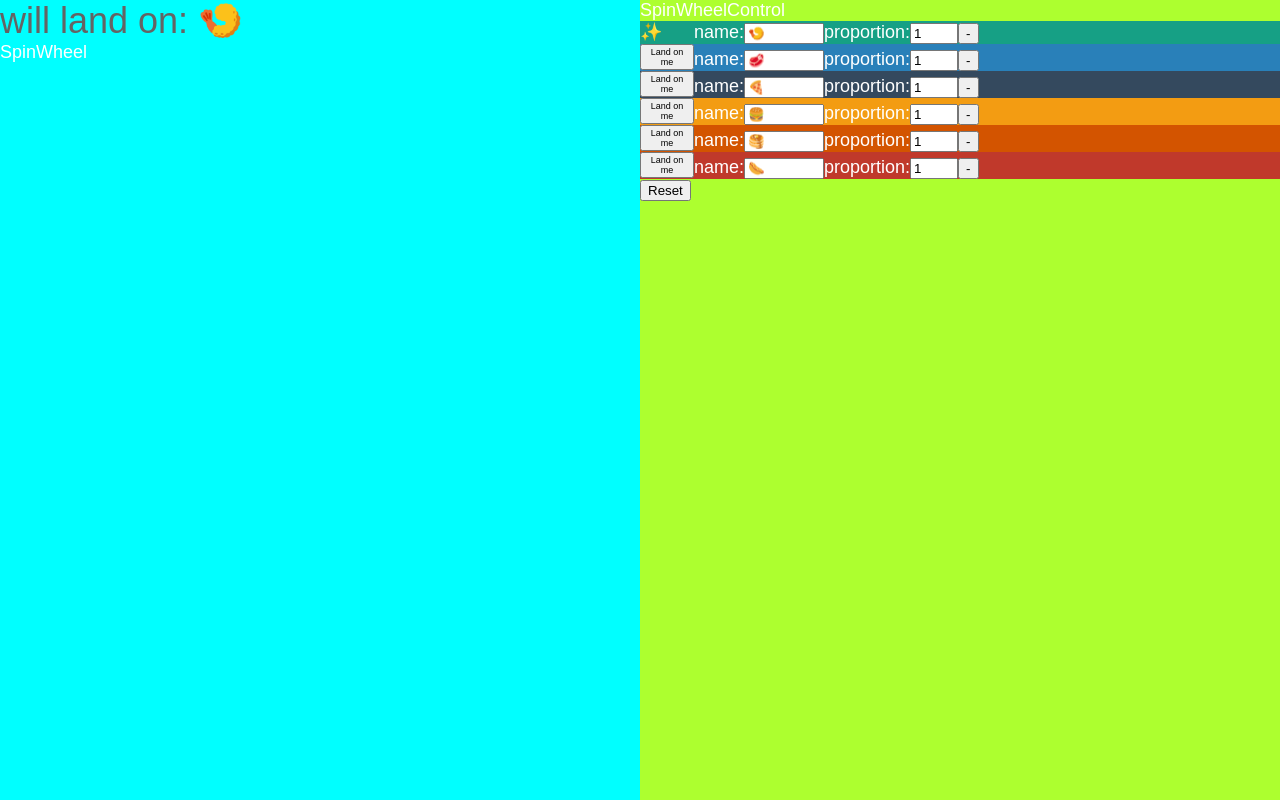
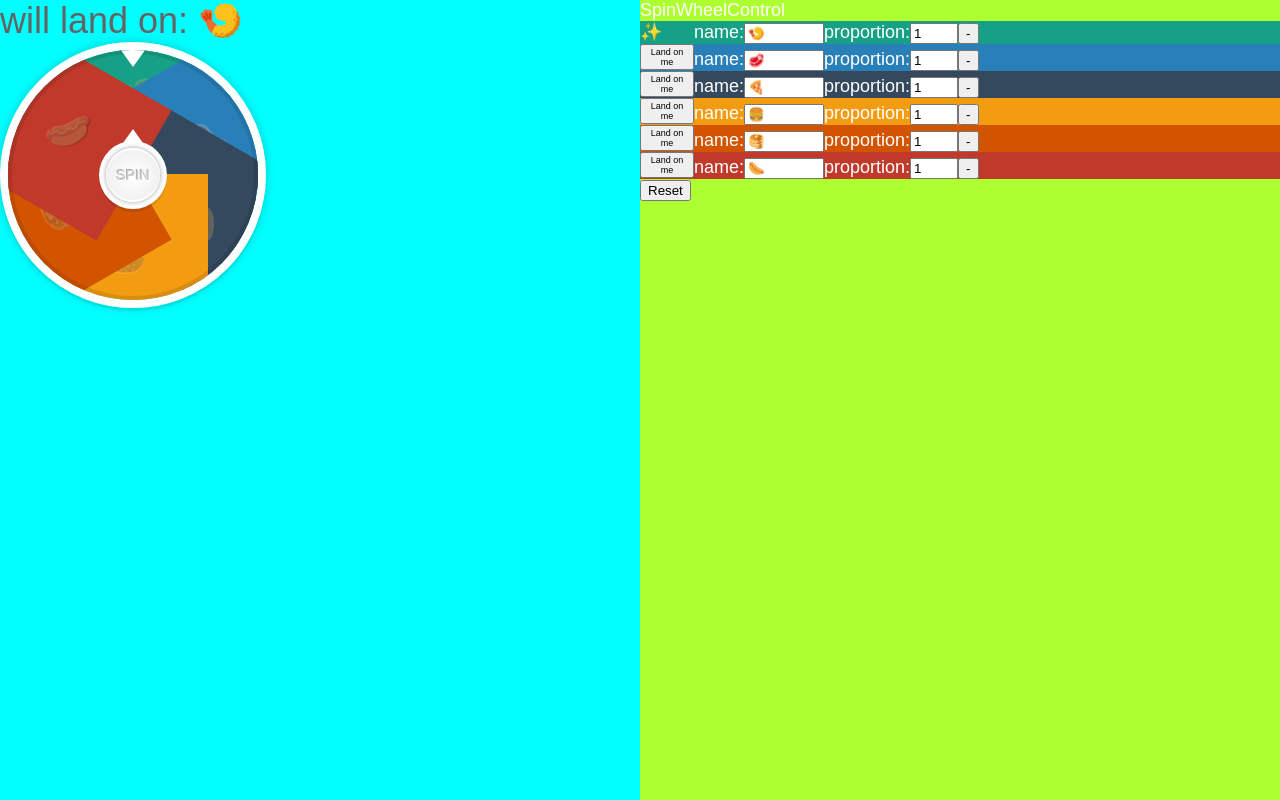
Before and after one commit to bigiCrab/react-spin-wheel, a React (Create React App) app: page / in a window 1280 px wide. Built offline with nearby package versions, Linux system fonts and the light colour scheme.

Commit message:
add base of the spin wheel ui

```diff
--- a/src/App.tsx
+++ b/src/App.tsx
@@ -3,16 +3,17 @@ import "./App.scss";
 import SpinWheel from "./components/spin-wheel/spin-wheel.component";
 import SpinWheelControl from "./components/spin-wheel-control/spin-wheel-control.component";
 
-type Prize = {
+export type Prize = {
   name: string; // The name of the prize
   color?: string; // text color,  stand out from bgColor
   bgColor: string; // background color
   proportion: number; // proportion of the board
 };
 
-type SpinWheelSetting = {
+export type SpinWheelSetting = {
   landOnIdx: number; // well land on index of the prizes
   prizes: Prize[];
+  ux: { baseRotationTime: number; baseDegree: number };
 };
 
 const SPIN_WHEEL_SETTING: SpinWheelSetting = {
@@ -49,6 +50,10 @@ const SPIN_WHEEL_SETTING: SpinWheelSetting = {
       proportion: 1,
     },
   ],
+  ux: {
+    baseRotationTime: 5,
+    baseDegree: 7 * 360, // minimum rotation angle
+  },
 };
 
 const App = () => {
@@ -61,7 +66,10 @@ const App = () => {
         <div className="showSelect">
           will land on: {prizes[landOnIdx]?.name}
         </div>
-        <SpinWheel></SpinWheel>
+        <SpinWheel
+          spinWheelSetting={spinWheelSetting}
+          spinText="SPIN"
+        ></SpinWheel>
       </div>
       <div className="spin-wheel-control-container">
         <SpinWheelControl></SpinWheelControl>
--- a/src/components/spin-wheel/spin-wheel.component.tsx
+++ b/src/components/spin-wheel/spin-wheel.component.tsx
@@ -1,4 +1,63 @@
-const SpinWheel = () => {
-  return <div className="spin-wheel">SpinWheel</div>;
+import { useState } from "react";
+import { Prize, SpinWheelSetting } from "../../App";
+import "./spin-wheel.style.scss";
+
+const SpinWheel = ({
+  spinWheelSetting,
+  spinText,
+}: {
+  spinWheelSetting: SpinWheelSetting;
+  spinText?: string;
+}) => {
+  const DEFAULT_SPIN_TEXT = "START";
+  const {
+    prizes,
+    landOnIdx,
+    ux: { baseRotationTime, baseDegree },
+  } = spinWheelSetting;
+
+  const [innerWheelRotate, setInnerWheelRotate] = useState(0);
+
+  return (
+    <div className="spin-wheel">
+      <div className="wheel">
+        <div
+          className="inner-wheel"
+          style={{
+            rotate: `${innerWheelRotate}deg`,
+            transition: `all ${baseRotationTime}s cubic-bezier(0.11,-0.03, 0, 1)`,
+          }}
+        >
+          {prizes.map((prize, i) => (
+            <div
+              className="sec"
+              key={i}
+              style={{
+                rotate: `${60 * i}deg`,
+                color: `${prize.color}`,
+                borderColor: `${prize.bgColor}`,
+              }}
+            >
+              <span className="prize">{prize.name}</span>
+            </div>
+          ))}
+        </div>
+
+        <div
+          className="spin-btn"
+          onClick={() => {
+            // TODO do some calculations here
+            setInnerWheelRotate((pre) => innerWheelRotate + baseDegree);
+          }}
+        >
+          <div className="inner-spin">
+            <div className="spin-text">{spinText ?? DEFAULT_SPIN_TEXT}</div>
+          </div>
+        </div>
+
+        <div className="shine"></div>
+      </div>
+    </div>
+  );
 };
 export default SpinWheel;
--- /dev/null
+++ b/src/components/spin-wheel/spin-wheel.style.scss
@@ -0,0 +1,162 @@
+.spin-wheel {
+  .wheel {
+    width: 250px;
+    height: 250px;
+    border-radius: 50%;
+    position: relative;
+    overflow: hidden;
+    border: 8px solid #fff;
+    box-shadow: rgba(0, 0, 0, 0.2) 0px 0px 10px, rgba(0, 0, 0, 0.05) 0px 3px 0px;
+    transform: rotate(0deg);
+
+    &:before {
+      content: "";
+      position: absolute;
+      border: 4px solid rgba(0, 0, 0, 0.1);
+      width: 242px;
+      height: 242px;
+      border-radius: 50%;
+      z-index: 10;
+      pointer-events: none;
+    }
+
+    &:after {
+      content: "";
+      position: absolute;
+      width: 0;
+      height: 0;
+      border-style: solid;
+      border-width: 28px 20px 0 20px;
+      border-color: #ffffff transparent transparent transparent;
+      top: -11px;
+      left: 105px;
+      z-index: 10;
+    }
+    // rotate part
+    .inner-wheel {
+      width: 100%;
+      height: 100%;
+      // transition: all 6s cubic-bezier(0.11,-0.03, 0, 1);
+
+      .sec {
+        position: absolute;
+        width: 0;
+        height: 0;
+        border-style: solid;
+        border-width: 130px 75px 0;
+        border-color: #19c transparent;
+        transform-origin: 75px 129px;
+        left: 50px;
+        top: -4px;
+        opacity: 1;
+
+        .prize {
+          margin-top: -100px;
+          color: rgba(0, 0, 0, 0.2);
+          position: relative;
+          z-index: 10;
+          display: block;
+          text-align: center;
+          font-size: 36px;
+          margin-left: -15px;
+
+          text-shadow: rgba(255, 255, 255, 0.1) 0px -1px 0px,
+            rgba(0, 0, 0, 0.2) 0px 1px 0px;
+        }
+      }
+    }
+
+    .spin-btn {
+      width: 68px;
+      height: 68px;
+      position: absolute;
+      top: 50%;
+      left: 50%;
+      margin: -34px 0 0 -34px;
+      border-radius: 50%;
+      box-shadow: rgba(0, 0, 0, 0.1) 0px 3px 0px;
+      z-index: 10;
+      background: #fff;
+      cursor: pointer;
+      font-family: "Exo 2", sans-serif;
+
+      user-select: none;
+
+      // pointer
+      &:before {
+        content: "";
+        position: absolute;
+        width: 0;
+        height: 0;
+        border-style: solid;
+        border-width: 0 20px 28px 20px;
+        border-color: transparent transparent #ffffff transparent;
+        top: -12px;
+        left: 14px;
+      }
+
+      .spin-text {
+        z-index: 20;
+        width: 100%;
+        height: 100%;
+
+        display: flex;
+        align-items: center;
+        justify-content: center;
+
+        font-size: 80%;
+        color: #ccc;
+        text-shadow: 1px 1px 0 #fff, -1px -1px 0 rgb(0 0 0 / 30%);
+      }
+
+      &:active .spin-text {
+        font-size: 60%;
+      }
+
+      .inner-spin {
+        width: 54px;
+        height: 54px;
+        position: absolute;
+        top: 50%;
+        left: 50%;
+        margin: -27px 0 0 -27px;
+        border-radius: 50%;
+        z-index: 10;
+        box-shadow: rgba(255, 255, 255, 1) 0px -2px 0px inset,
+          rgba(255, 255, 255, 1) 0px 2px 0px inset,
+          rgba(0, 0, 0, 0.4) 0px 0px 5px;
+
+        background: rgb(255, 255, 255); /* Old browsers */
+        background: radial-gradient(
+          ellipse at center,
+          rgba(255, 255, 255, 1) 0%,
+          rgba(234, 234, 234, 1) 100%
+        ); /* W3C */
+        filter: progid:DXImageTransform.Microsoft.gradient( startColorstr='#ffffff', endColorstr='#eaeaea',GradientType=1 ); /* IE6-9 fallback on horizontal gradient */
+      }
+
+      &:active .inner-spin {
+        box-shadow: rgba(0, 0, 0, 0.4) 0px 0px 5px inset;
+      }
+    }
+
+    #shine {
+      width: 250px;
+      height: 250px;
+      position: absolute;
+      top: 0;
+      left: 0;
+      background: radial-gradient(
+        ellipse at center,
+        rgba(255, 255, 255, 1) 0%,
+        rgba(255, 255, 255, 0.99) 1%,
+        rgba(255, 255, 255, 0.91) 9%,
+        rgba(255, 255, 255, 0) 100%
+      ); /* W3C */
+      filter: progid:DXImageTransform.Microsoft.gradient( startColorstr='#ffffff', endColorstr='#00ffffff',GradientType=1 ); /* IE6-9 fallback on horizontal gradient */
+
+      opacity: 0.1;
+      pointer-events: none;
+    }
+  }
+}
```
